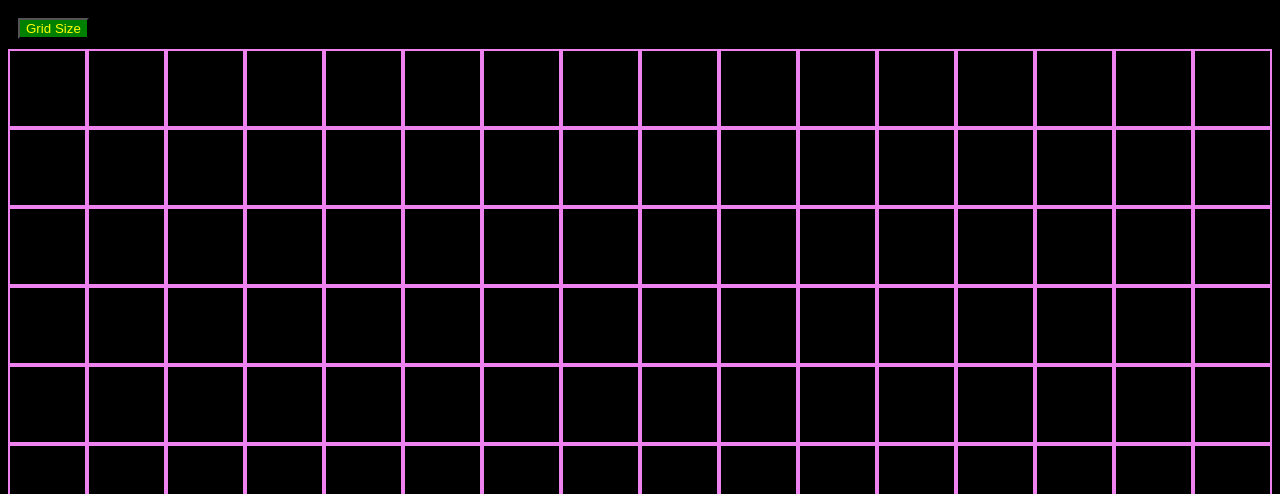
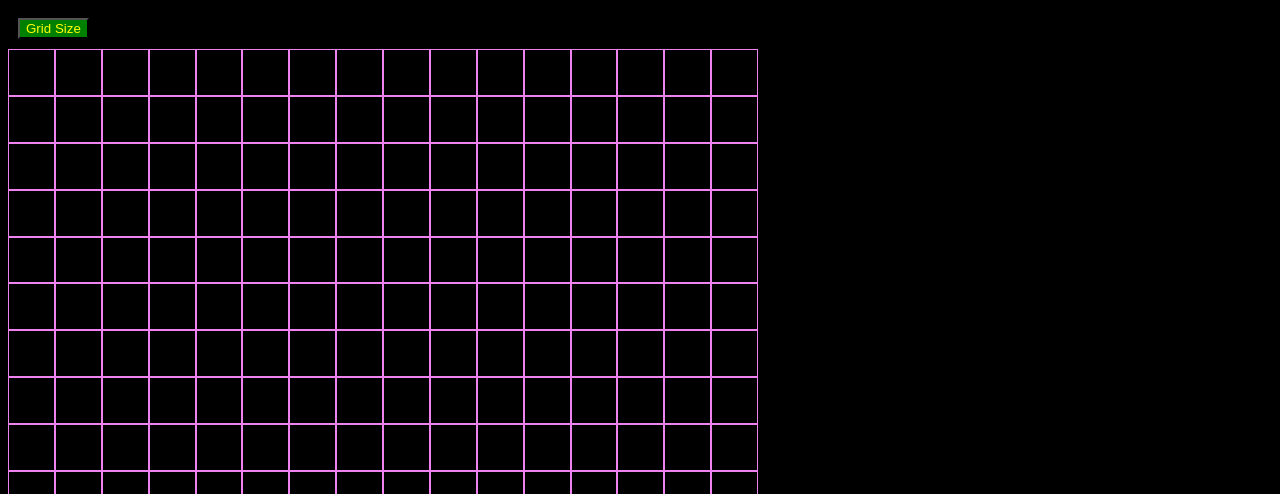
Before and after one commit to blusubz/etch-a-sketch, a plain HTML site: page index.html in a window 1280 px wide. Shown: the top 494 px of the page. Drawn offline with Linux system fonts and the light colour scheme.

Commit message:
feat: add a grid size window so no scrolling happens. Alsothe grid size adjust symmetric with numbers that square

```diff
--- a/script.js
+++ b/script.js
@@ -20,6 +20,9 @@ btn.addEventListener('click', () => {
 
     // call createGrid function
     console.log('stub');
+
+    const root = document.documentElement;
+    root.style.setProperty('--box-size', input);
 
     createGrid(input);
 });
--- a/style.css
+++ b/style.css
@@ -2,6 +2,10 @@
 *::before,
 *::after {
     box-sizing: border-box;
+}
+
+:root {
+    --box-size: 16;
 }
 
 body {
@@ -19,6 +23,9 @@ body {
     flex-direction: row;
     flex-wrap: wrap;
     align-items: center;
+    overflow: hidden;
+    width: 750px; /* for window size of grid */
+    height: 750px; /* for window size of grid */
 }
 
 .container div{
@@ -28,7 +35,8 @@ body {
     align-content: center;
     background-color: black;
     color: violet;
-    border: 2px solid violet;
-    width: calc(100% / 16);
+    border: 1px solid violet;
+    width: calc(100% / var(--box-size)); /* for actual grid size, where we divide 100 by the grid size input */
+    /* height: calc(100% / var(--box-size)); */
     aspect-ratio: 1;
 }
```
